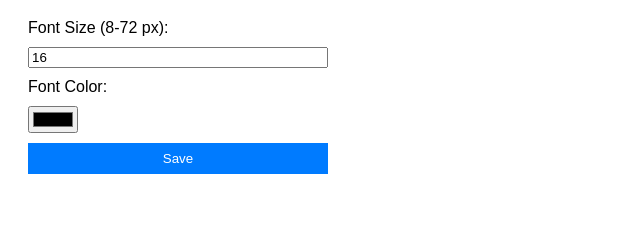
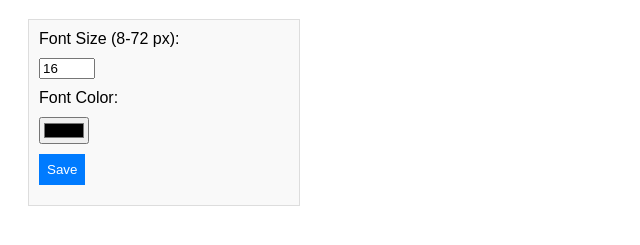
Before and after one commit to acciojob/preferred-cookie-Harshal0117, a website: page main.html in a window 1280 px wide. Shown: the part 89-334 px from the top of the page, without its empty margins (0-640 px from the left). Drawn offline with Linux system fonts and the light colour scheme.

Commit message:
created a submission

```diff
--- a/main.html
+++ b/main.html
@@ -16,7 +16,7 @@
         <label for="fontcolor">Font Color:</label>
         <input type="color" id="fontcolor" value="#000000">
 
-        <button type="submit">Save</button>
+        <input type="submit" value="Save">
     </form>
 
     <script src="script.js"></script>
--- a/script.js
+++ b/script.js
@@ -1,48 +1,41 @@
-// Function to retrieve cookie by name
+// Function to get cookie value by name
 function getCookie(name) {
     const cookies = document.cookie.split("; ");
     for (let cookie of cookies) {
-        const [key, value] = cookie.split("=");
-        if (key === name) return value;
+        let [cookieName, value] = cookie.split("=");
+        if (cookieName === name) return value;
     }
-    return "";
+    return null;
 }
 
-// Function to set a cookie
-function setCookie(name, value, days) {
-    let expires = "";
-    if (days) {
-        const date = new Date();
-        date.setTime(date.getTime() + days * 24 * 60 * 60 * 1000);
-        expires = "; expires=" + date.toUTCString();
+// Function to apply saved preferences
+function applyPreferences() {
+    const savedFontSize = getCookie("fontsize");
+    const savedFontColor = getCookie("fontcolor");
+
+    if (savedFontSize) {
+        document.documentElement.style.setProperty("--fontsize", `${savedFontSize}px`);
+        document.getElementById("fontsize").value = savedFontSize;
     }
-    document.cookie = name + "=" + value + expires + "; path=/";
+
+    if (savedFontColor) {
+        document.documentElement.style.setProperty("--fontcolor", savedFontColor);
+        document.getElementById("fontcolor").value = savedFontColor;
+    }
 }
 
-// Function to apply preferences from cookies
-function applyPreferences() {
-    const fontsize = getCookie("fontsize") || "16px";
-    const fontcolor = getCookie("fontcolor") || "#000000";
+// Function to save preferences to cookies
+document.getElementById("font-form").addEventListener("submit", function(event) {
+    event.preventDefault(); // Prevent form submission
 
-    document.documentElement.style.setProperty("--fontsize", fontsize);
-    document.documentElement.style.setProperty("--fontcolor", fontcolor);
+    const fontSize = document.getElementById("fontsize").value;
+    const fontColor = document.getElementById("fontcolor").value;
 
-    document.getElementById("fontsize").value = parseInt(fontsize);
-    document.getElementById("fontcolor").value = fontcolor;
-}
-
-// Save preferences when the form is submitted
-document.getElementById("font-form").addEventListener("submit", function(event) {
-    event.preventDefault();
-
-    const fontsize = document.getElementById("fontsize").value + "px";
-    const fontcolor = document.getElementById("fontcolor").value;
-
-    setCookie("fontsize", fontsize, 30);
-    setCookie("fontcolor", fontcolor, 30);
+    document.cookie = `fontsize=${fontSize}; path=/`;
+    document.cookie = `fontcolor=${fontColor}; path=/`;
 
     applyPreferences();
 });
 
-// Apply saved preferences on page load
+// Apply preferences when the page loads
 applyPreferences();
--- a/styles.css
+++ b/styles.css
@@ -12,20 +12,25 @@ body {
 
 form {
     margin-top: 20px;
-    display: flex;
-    flex-direction: column;
-    max-width: 300px;
-    gap: 10px;
+    padding: 10px;
+    border: 1px solid #ddd;
+    width: 250px;
+    background-color: #f9f9f9;
 }
 
-button {
+label, input {
+    display: block;
+    margin-bottom: 10px;
+}
+
+input[type="submit"] {
+    background-color: #007bff;
+    color: white;
     padding: 8px;
-    background-color: #007BFF;
-    color: white;
     border: none;
     cursor: pointer;
 }
 
-button:hover {
+input[type="submit"]:hover {
     background-color: #0056b3;
 }
```
